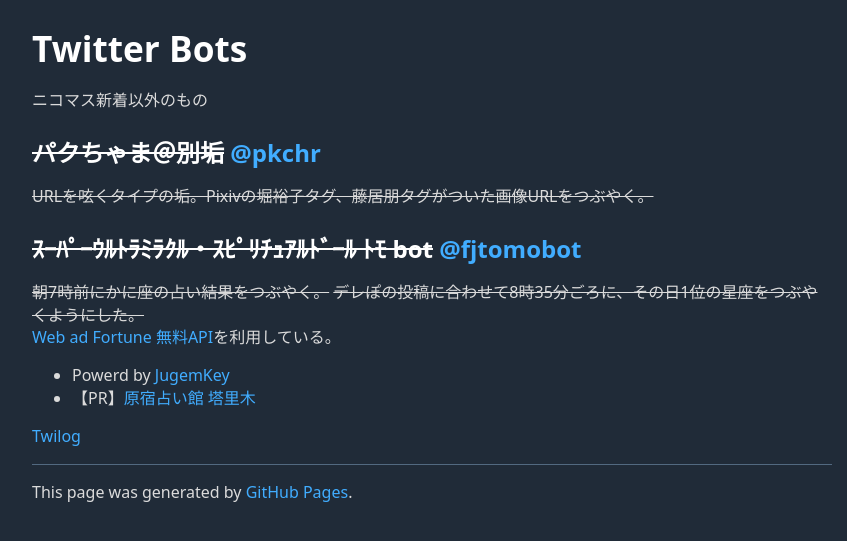
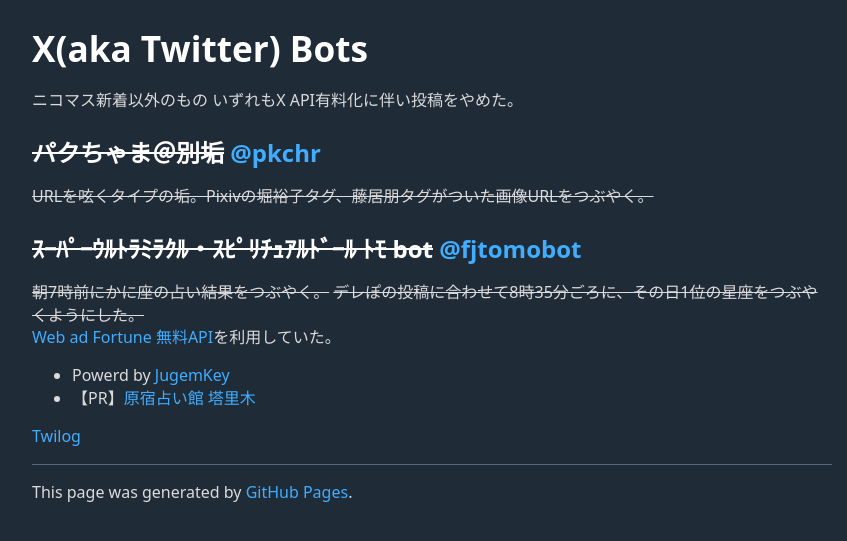
Before and after one commit to hyoshiaki/hyoshiaki.github.io, a Jekyll site: the page built from twitter.md, in a window 1280 px wide. Shown: the top 541 px of the page, without its empty margins (208-1055 px from the left). Built offline with Jekyll 4.4.1, drawn with Linux system fonts in a browser that asks for light colours; our own code applies the rules of GitHub Pages for plain Markdown files.

Commit message:
Update twitter.md

```diff
--- a/twitter.md
+++ b/twitter.md
@@ -1,6 +1,7 @@
-# Twitter Bots
+# X(aka Twitter) Bots
 
 ニコマス新着以外のもの
+いずれもX API有料化に伴い投稿をやめた。
 
 ## ~~パクちゃま＠別垢~~&nbsp;[@pkchr](https://twitter.com/pkchr)
 
@@ -10,7 +11,7 @@
 
 ~~朝7時前にかに座の占い結果をつぶやく。~~
 ~~デレぽの投稿に合わせて8時35分ごろに、その日1位の星座をつぶやくようにした。~~
-[Web ad Fortune 無料API](http://jugemkey.jp/api/waf/api_free.php)を利用している。
+[Web ad Fortune 無料API](http://jugemkey.jp/api/waf/api_free.php)を利用していた。
 
 * Powerd by [JugemKey](http://jugemkey.jp/api/)
 * 【PR】[原宿占い館 塔里木](http://www.tarim.co.jp/)
```
